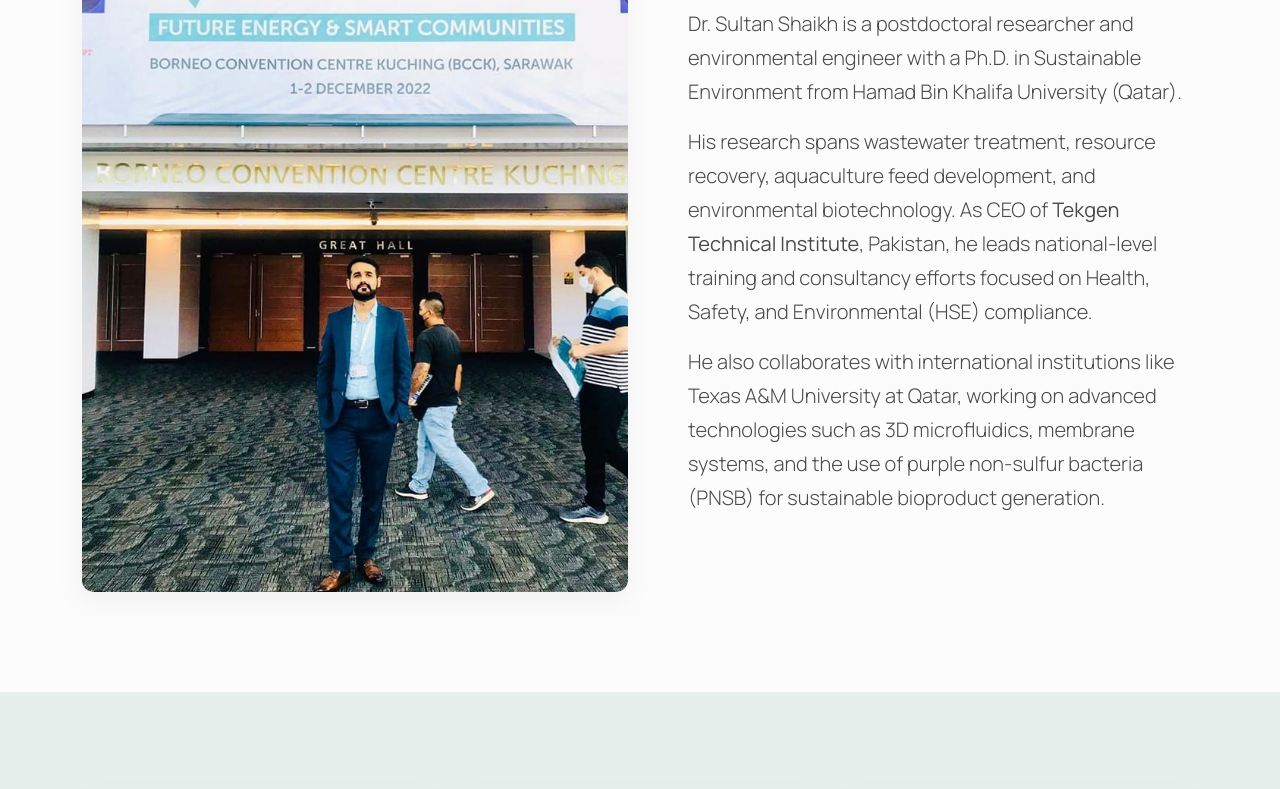
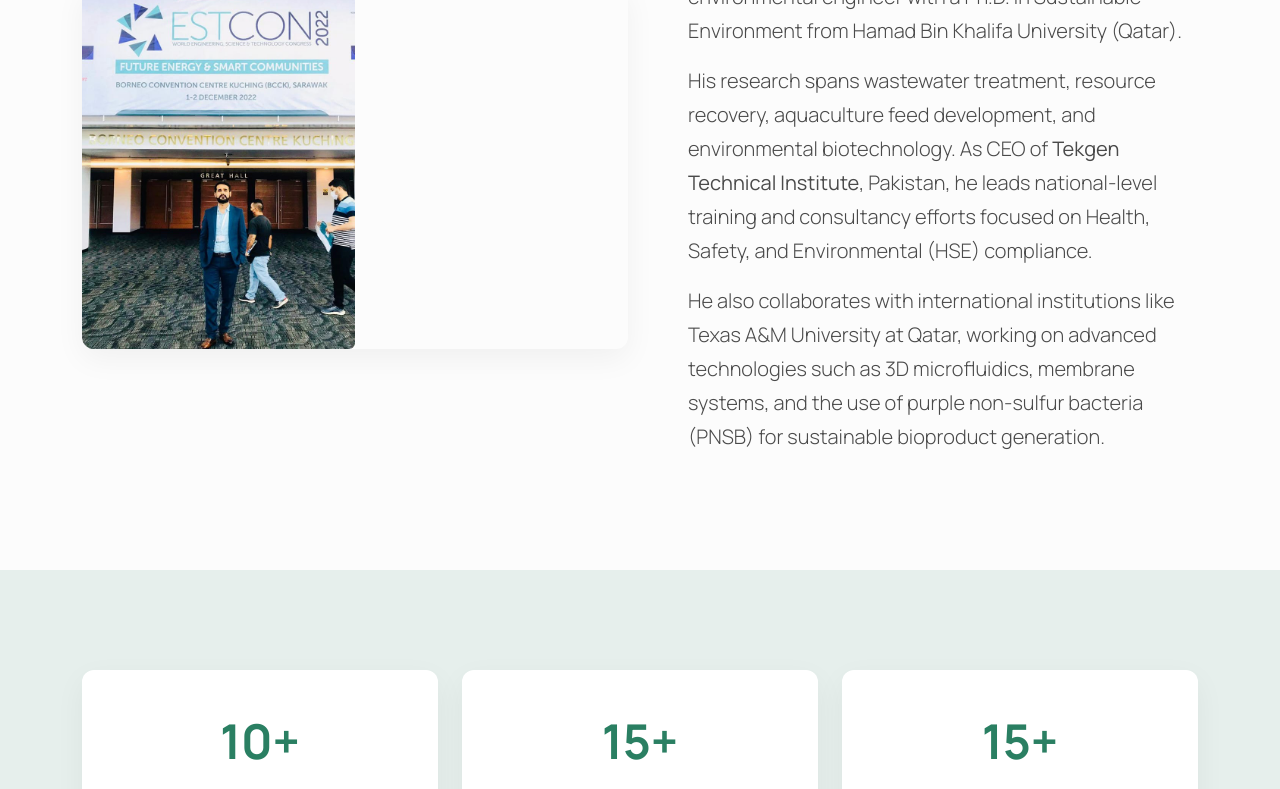
Before and after one commit to DrSultanShaikh/sultan-shaikh, a plain HTML site: page about.html in a window 1280 px wide. Shown: the part 663-1452 px from the top of the page. Drawn offline with nearby package versions, Linux system fonts and the light colour scheme.

Commit message:
carrertimeline updated
img size change

```diff
--- a/about.html
+++ b/about.html
@@ -585,6 +585,11 @@
       .timeline-item.right { left: 0; }
     }
 
+    .img-fluid {
+    max-width: 50%;
+    height: auto;
+}
+
     @media (max-width: 767.98px) {
       :root {
         --section-padding: 60px;
```
